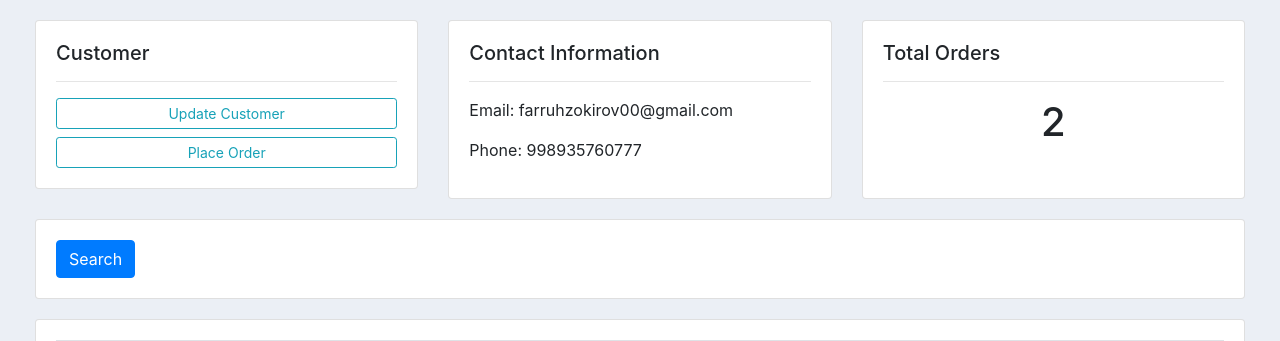
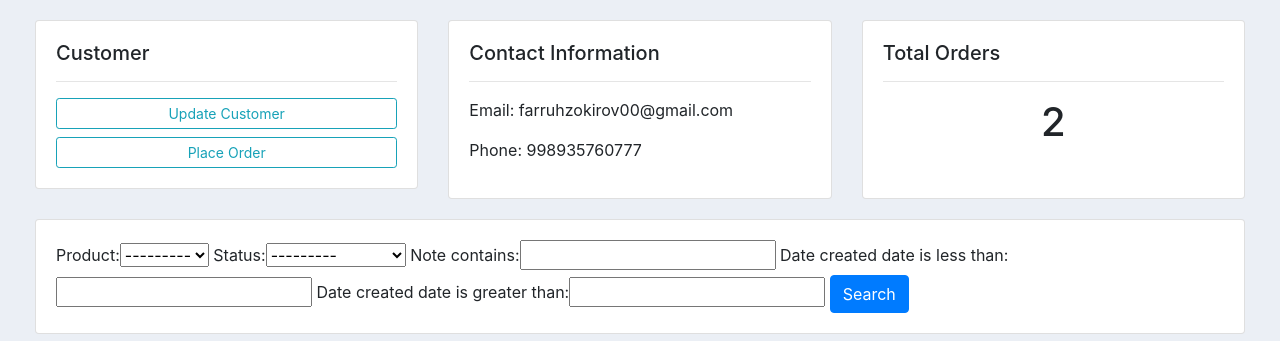
Before and after one commit to Farrukhbek00/crm, a Django app: page /customer/1/ in a window 1280 px wide. Shown: the part 56-397 px from the top of the page. Run offline with Django 3.2, Linux system fonts and the light colour scheme; data comes from the database, SQL or seed files in the repository; both versions use the stored data as it was after the commit; some libraries are stand-ins or nearby versions.

Commit message:
filtering orders

```diff
--- /dev/null
+++ b/crm1/accounts/filters.py
@@ -0,0 +1,10 @@
+import django_filters
+from .models import Order
+
+class OrderFilter(django_filters.FilterSet):
+    note = django_filters.CharFilter(lookup_expr='icontains')
+    end_date = django_filters.DateFilter(field_name='date_created', lookup_expr='date__lt')
+    start_date= django_filters.DateFilter(field_name='date_created', lookup_expr='date__gt')
+    class Meta:
+        model = Order
+        fields = ['product', 'status', 'note',]
--- a/crm1/accounts/templates/accounts/customer.html
+++ b/crm1/accounts/templates/accounts/customer.html
@@ -47,7 +47,10 @@
   <div class="col-md-12">
     <div class="card">
       <div class="card-body">
-        <a class="btn btn-primary" href="">Search</a>
+        <form method="GET">
+          {{ filter.form}}
+          <button class="btn btn-primary" type="submit">Search</button>
+        </form>
       </div>
     </div>
   </div>
@@ -69,7 +72,7 @@
             </tr>
           </thead>
           <tbody>
-            {% for order in orders %}
+            {% for order in filter.qs %}
             <tr>
               <td>{{ order.product }}</td>
               <td>{{ order.note }}</td>
--- a/crm1/accounts/views.py
+++ b/crm1/accounts/views.py
@@ -7,6 +7,7 @@ from django.forms import inlineformset_factory
 from django.contrib.auth import authenticate, login, logout
 from django.contrib import messages
 from django.contrib.auth.forms import AuthenticationForm
+from .filters import OrderFilter
 
 def home(request):
     orders = Order.objects.all()
@@ -38,11 +39,12 @@ def products(request):
 def customer(request, pk):
     customer = get_object_or_404(Customer, id=pk)
     orders = customer.order_set.all()
-    print(orders)
+    filter = OrderFilter(request.GET, queryset=orders)
 
     context = {
         'customer':customer,
         'orders':orders,
+        'filter':filter,
     }
 
     return render(request, 'accounts/customer.html', context)
--- a/crm1/crm1/settings.py
+++ b/crm1/crm1/settings.py
@@ -39,6 +39,7 @@ INSTALLED_APPS = [
     'django.contrib.staticfiles',
     'accounts.apps.AccountsConfig',
     'crispy_forms',
+    'django_filters',
 ]
 
 CRISPY_TEMPLATE_PACK = 'bootstrap4'
```
Also changed, not shown: crm1/db.sqlite3.
